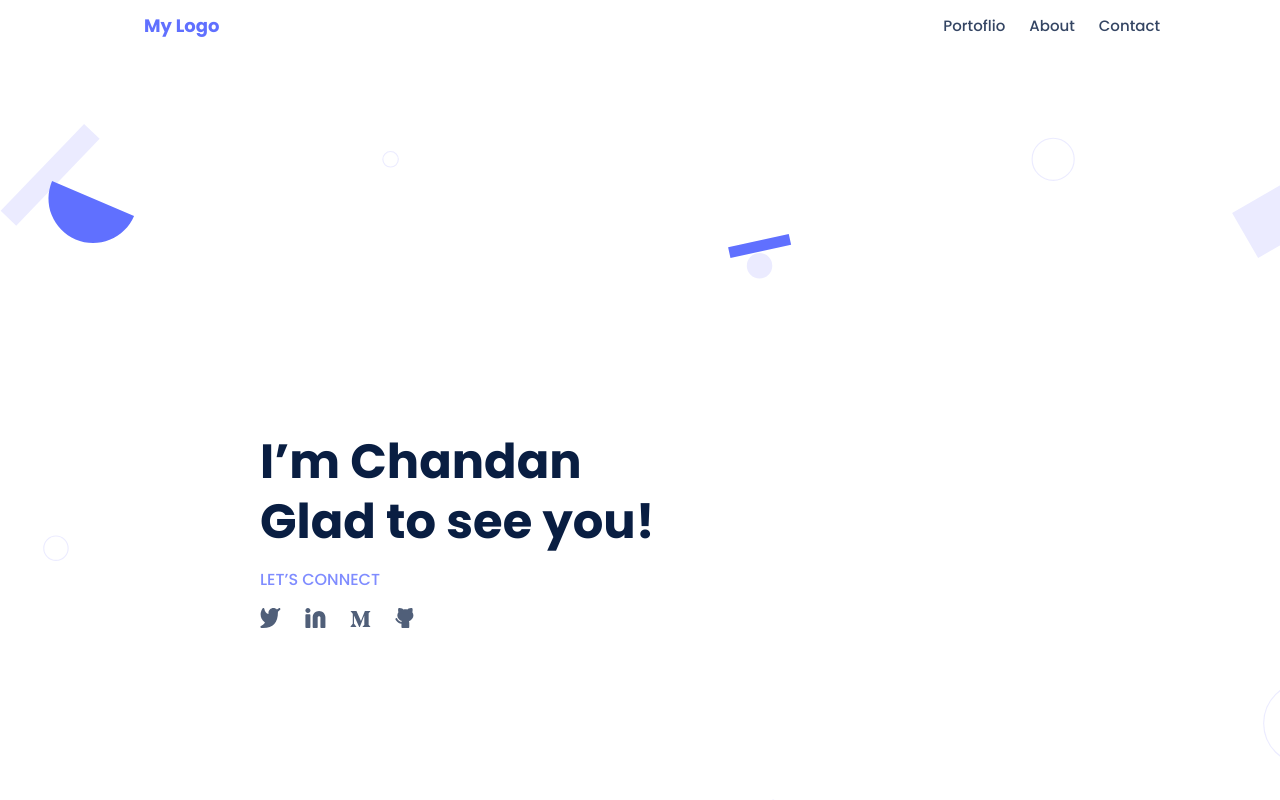
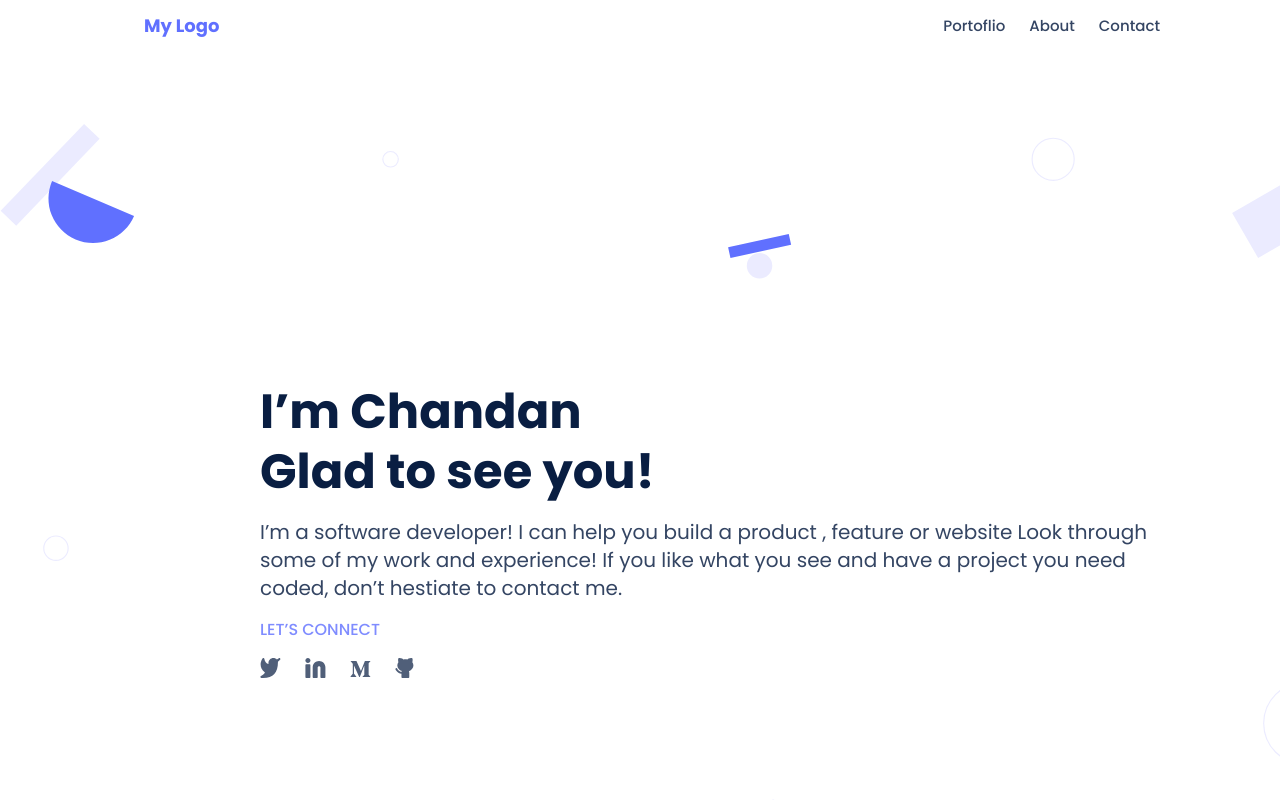
Before and after one commit to Chandan-devs-tech/Demo2, a website: page index.html in a window 1280 px wide. Shown: the top 800 px of the page. Drawn offline with Linux system fonts and the light colour scheme.

Commit message:
Modified index.html files

```diff
--- a/index.html
+++ b/index.html
@@ -38,6 +38,12 @@
         <div class="hero-intro-container">
           <div class="hero-container">
             <h1 class="hero-intro-heading">I’m Chandan Glad to see you!</h1>
+            <p class="hero-intro-description">
+              I’m a software developer! I can help you build a product , feature
+              or website Look through some of my work and experience! If you like
+              what you see and have a project you need coded, don’t hestiate to
+              contact me.
+            </p>
             <h3 class="hero-intro-connect">LET’S CONNECT</h3>
             <ul class="social-icons">
               <li class="icons">
```
